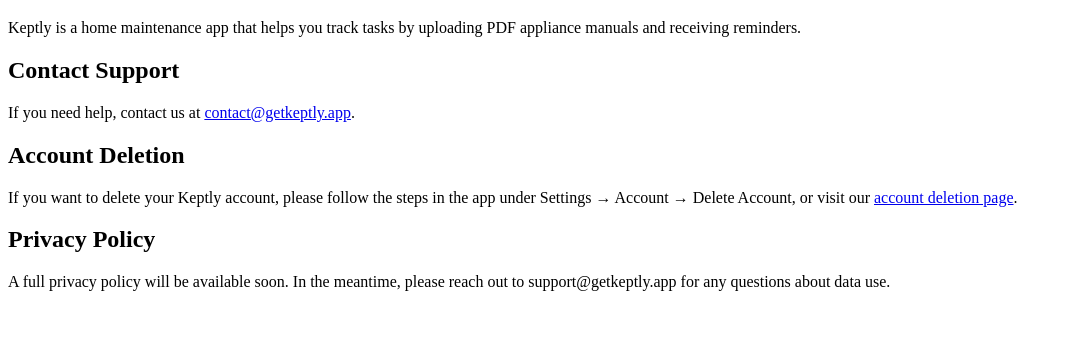
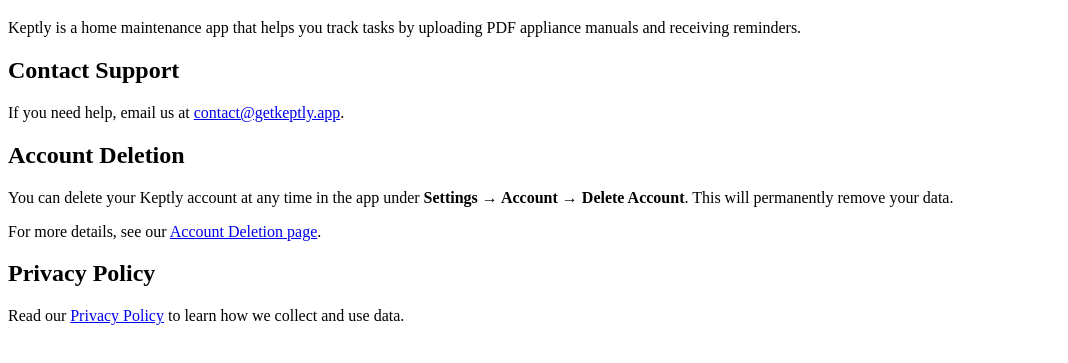
Before and after one commit to gt732/keptly-support, a plain HTML site: page index.html in a window 1280 px wide. Shown: the part 61-424 px from the top of the page, without its empty margins (0-1068 px from the left). Drawn offline with Linux system fonts and the light colour scheme.

Commit message:
Update index.html

```diff
--- a/index.html
+++ b/index.html
@@ -11,14 +11,17 @@
   <p>Keptly is a home maintenance app that helps you track tasks by uploading PDF appliance manuals and receiving reminders.</p>
 
   <h2>Contact Support</h2>
-  <p>If you need help, contact us at <a href="mailto:contact@getkeptly.app">contact@getkeptly.app</a>.</p>
+  <p>If you need help, email us at
+  <a href="mailto:contact@getkeptly.app">contact@getkeptly.app</a>.</p>
 
   <h2>Account Deletion</h2>
-  <p>If you want to delete your Keptly account, please follow the steps in the app under Settings → Account → Delete Account,
-     or visit our <a href="https://gt732.github.io/keptly-delete-account/">account deletion page</a>.</p>
+  <p>You can delete your Keptly account at any time in the app under <strong>Settings → Account → Delete Account</strong>.
+     This will permanently remove your data.</p>
+  <p>For more details, see our
+     <a href="https://gt732.github.io/keptly-delete-account/">Account Deletion page</a>.</p>
 
   <h2>Privacy Policy</h2>
-  <p>A full privacy policy will be available soon. In the meantime, please reach out to support@getkeptly.app for any questions about data use.</p>
+  <p>Read our <a href="privacy.html">Privacy Policy</a> to learn how we collect and use data.</p>
 
 </body>
 </html>
```
